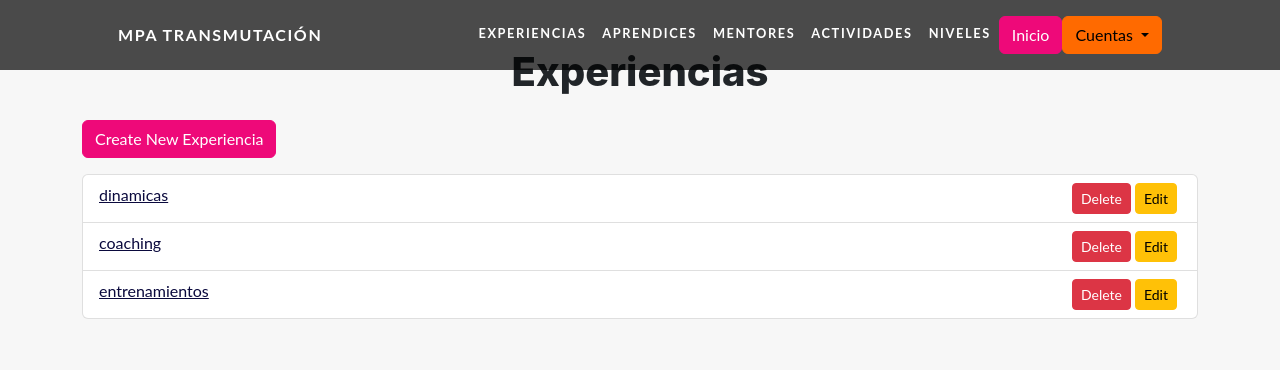
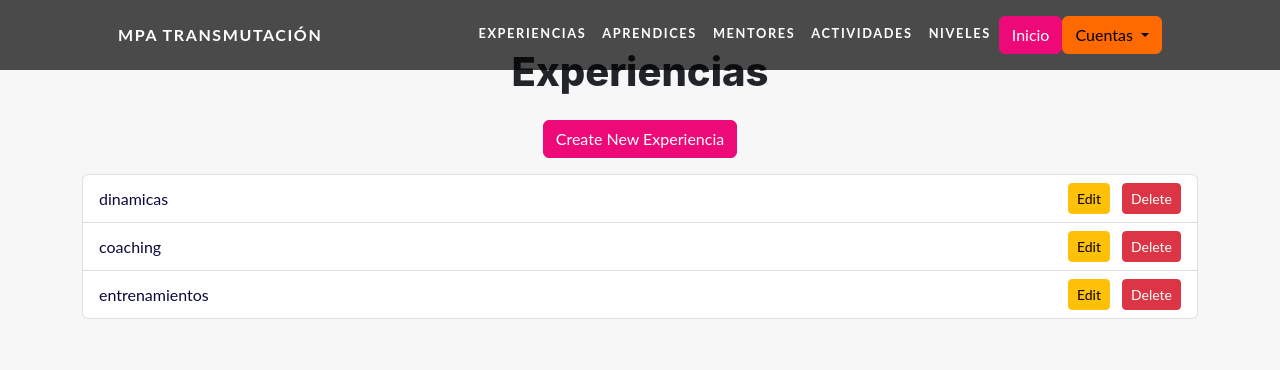
Before and after one commit to arisampedro1/Final_project, a Django app: page /experiencias/ in a window 1280 px wide. Shown: the top 370 px of the page. Run offline with Django 4.2, Linux system fonts and the light colour scheme; a user stored in the database is signed in; data comes from the database, SQL or seed files in the repository; both versions use the stored data as it was after the commit; some libraries are stand-ins or nearby versions.

Commit message:
centrando texto

```diff
--- a/myapp1/templates/myapp1/experiencia_list.html
+++ b/myapp1/templates/myapp1/experiencia_list.html
@@ -5,14 +5,19 @@
 {% block content %}
 <div class="container">
     <h1 class="my-4 text-center mt-5">Experiencias</h1>
-    <a class="btn btn-primary mb-3" href="{% url 'experiencia_create' %}">Create New Experiencia</a>
+    <div class="text-center mb-3">
+        <a class="btn btn-primary" href="{% url 'experiencia_create' %}">Create New Experiencia</a>
+    </div>
     <ul class="list-group">
         {% for experiencia in experiencias %}
-        <li class="list-group-item">
-            <a href="{% url 'experiencia_detail' experiencia.pk %}">{{ experiencia.nombre }}</a>
-            <a class="btn btn-warning btn-sm float-end mx-1"
-                href="{% url 'experiencia_update' experiencia.pk %}">Edit</a>
-            <a class="btn btn-danger btn-sm float-end" href="{% url 'experiencia_delete' experiencia.pk %}">Delete</a>
+        <li class="list-group-item d-flex justify-content-between align-items-center">
+            <a href="{% url 'experiencia_detail' experiencia.pk %}" class="text-decoration-none">{{ experiencia.nombre}}
+
+            </a>
+            <div>
+                <a class="btn btn-warning btn-sm me-2" href="{% url 'experiencia_update' experiencia.pk %}">Edit</a>
+                <a class="btn btn-danger btn-sm" href="{% url 'experiencia_delete' experiencia.pk %}">Delete</a>
+            </div>
         </li>
         {% empty %}
         <li class="list-group-item text-center mt-4">No experiencias available.</li>
```
Also changed, not shown: myapp1/templates/myapp1/experiencia_form.html (+15 -2 lines), db.sqlite3.
